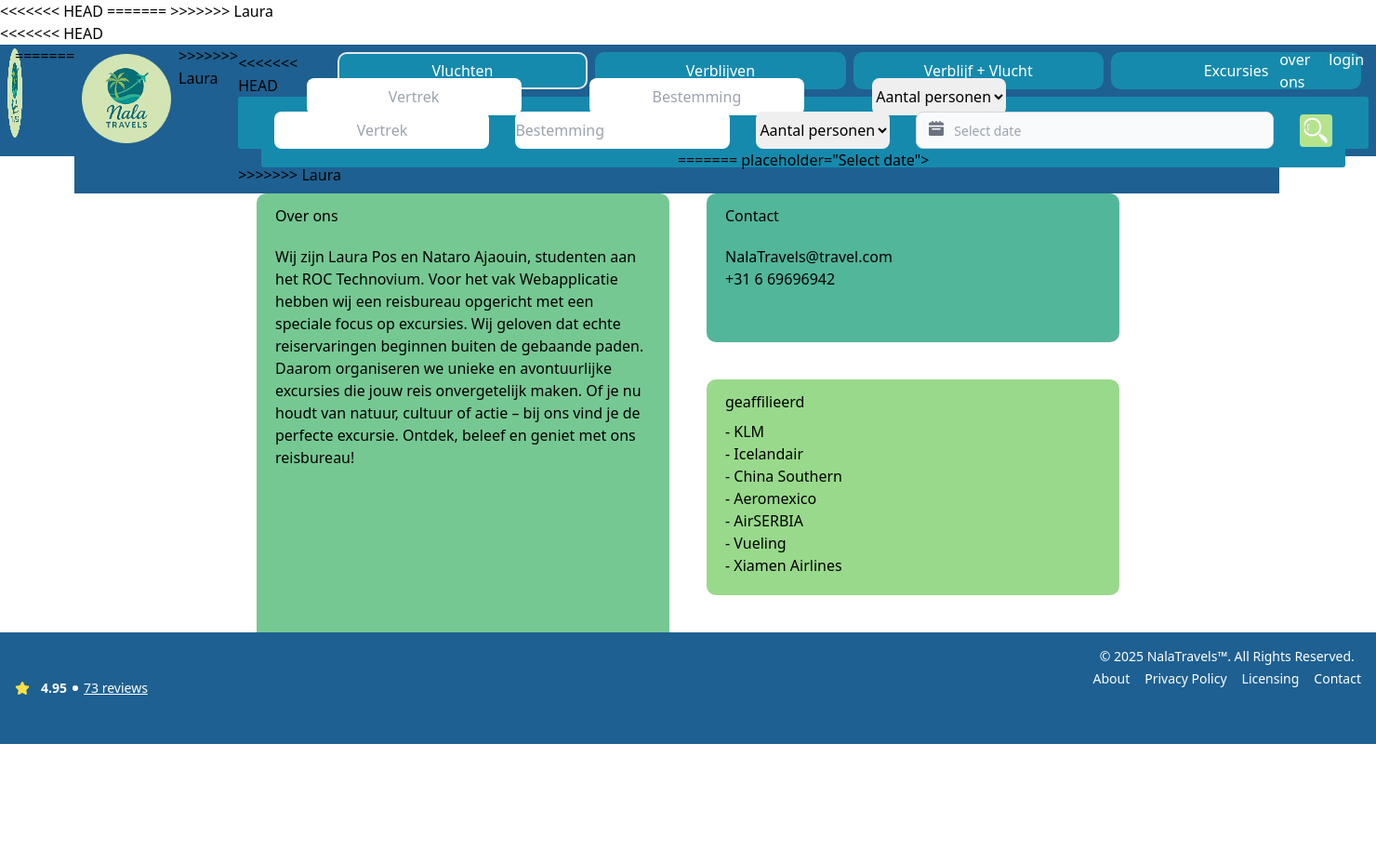
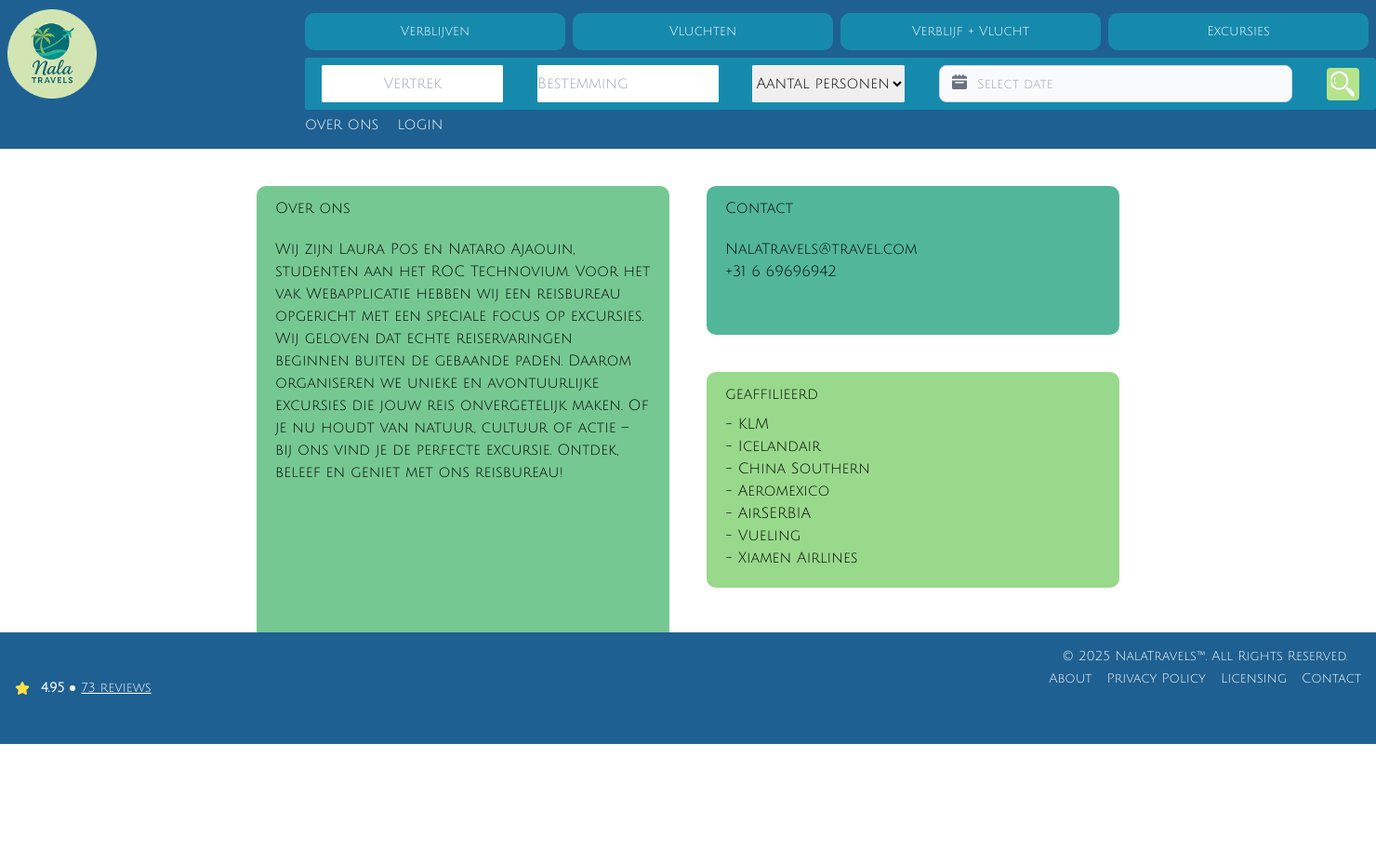
Before and after one commit to TooHighDude420/Nala_Travels, a PHP site: page /index.php?page=overons in a window 1480 px wide. Shown: the whole page at 93% size. After the commit the page ends 800 px from the top, so only its background shows below. Run offline with PHP 8.4, Linux system fonts and the light colour scheme; some libraries are stand-ins or nearby versions; some web fonts are replaced.

Commit message:
tried to fix it

```diff
--- a/NalaTravels/assets/css/style.css
+++ b/NalaTravels/assets/css/style.css
@@ -1,4 +1,3 @@
-<<<<<<< HEAD
 .julius-sans-one-regular {
     font-family: "Julius Sans One", sans-serif;
     font-weight: 400;
@@ -14,11 +13,11 @@
     border-width: 2px;
 }
 
-.login{
+.login {
     background-image: url(../img/login/bg.png);
-=======
-.inputFields{
+}
+
+.inputFields {
     border-radius: 2%;
     height: 5vh;
->>>>>>> Laura
 }
--- a/NalaTravels/assets/includes/header.inc.php
+++ b/NalaTravels/assets/includes/header.inc.php
@@ -3,53 +3,12 @@
     <!-- scripts for components -->
     <script src="https://cdn.jsdelivr.net/npm/flowbite@3.1.2/dist/flowbite.min.js"></script>
 
-<<<<<<< HEAD
-    <div class="bg-[#1E6091] w-full h-[15vh] flex justify-between">
-        <a href="index.php?page=home">
-            <img src="assets/img/header/logo.png" alt="logo" class="size-24 m-2 mt-1">
-        </a>
-
-=======
     <div class="bg-[#1E6091] w-full h-[20vh] flex justify-between">
         <img src="assets/img/header/logo.png" alt="logo" class="size-24 m-2 mt-2.5">
->>>>>>> Laura
         <div class="flex flex-col justify-around">
             <div>
                 <div class="boven flex content-center flex-wrap w-[80%]">
                     <div class="flex">
-<<<<<<< HEAD
-                        <button type="button" id="vluchten" onclick="flightsActive()"
-                            class="text-white bg-[#168AAD] hover:border-white hover:border-2 font-small rounded-[10px] text-xxs text-center me-2 mb-2 w-[35vh] active">Vluchten</button>
-                        <button type="button" id="verblijven" onclick="staysActive()"
-                            class="text-white bg-[#168AAD] hover:border-white hover:border-2 font-small rounded-[10px] text-xxs text-center me-2 mb-2 w-[35vh]">Verblijven</button>
-                        <button type="button" id="verblijfVlucht" onclick="combiActive()"
-                            class="text-white bg-[#168AAD] hover:border-white hover:border-2 font-small rounded-[10px] text-xxs text-center me-2 mb-2 w-[35vh]">Verblijf
-                            + Vlucht</button>
-                        <button type="button" id="excursie" onclick="excursionActive()"
-                            class="text-white bg-[#168AAD] hover:border-white hover:border-2 font-small rounded-[10px] text-xxs text-center me-2 mb-2 w-[35vh]">Excursies</button>
-                    </div>
-                </div>
-                <form action="assets/php/search.php" method="post"
-                    class="onder bg-[#168AAD] h-[7vh] rounded-[3px] flex justify-evenly content-center flex-wrap">
-                    <input type="text" name="departure" id="departure"
-                        class="inputFields placeholder:text-center" placeholder="Vertrek">
-                    <input type="text" name="arrival" id="arrival" class="inputFields placeholder:text-center"
-                        placeholder="Bestemming">
-                    <select name="groupSize" id="groupSize" class="inputFields">
-                        <option value="def" selected="true" disabled="disabled" class="text-gray-500">Aantal
-                            personen
-                        </option>
-                        <option value="1">1</option>
-                        <option value="2">2</option>
-                        <option value="3">3</option>
-                        <option value="4">4</option>
-                        <option value="5+">5+</option>
-                    </select>
-                    <div class="relative w-[20%]">
-                        <div class="absolute top-[1.3vh] start-0 flex items-center ps-3.5 pointer-events-none">
-                            <svg class="w-4 h-4 text-gray-500" aria-hidden="true" xmlns="http://www.w3.org/2000/svg"
-                                fill="currentColor" viewBox="0 0 20 20">
-=======
                         <button type="button"
                             class="text-white bg-[#168AAD] hover:border-white hover:border-2 font-small rounded-[10px] text-sm px-5 py-2.5 text-center me-2 mb-2 w-[35vh]">Verblijven</button>
                         <button type="button"
@@ -63,7 +22,8 @@
                 </div>
 
                 <div class="onder bg-[#168AAD] h-[7vh] rounded-[3px] flex justify-around content-center flex-wrap">
-                    <input type="text" name="departure" id="departure" class="inputFields placeholder:text-center" placeholder="Vertrek">
+                    <input type="text" name="departure" id="departure" class="inputFields placeholder:text-center"
+                        placeholder="Vertrek">
                     <input type="text" name="arrival" id="arrival" class="inputFields" placeholder="Bestemming">
                     <select name="groupSize" id="groupSize" class="inputFields">
                         <option value="def" selected="true" disabled="disabled">Aantal personen</option>
@@ -77,14 +37,12 @@
                         <div class="absolute top-[1.3vh] start-0 flex items-center ps-3.5 pointer-events-none">
                             <svg class="w-4 h-4 text-gray-500 dark:text-gray-400" aria-hidden="true"
                                 xmlns="http://www.w3.org/2000/svg" fill="currentColor" viewBox="0 0 20 20">
->>>>>>> Laura
                                 <path
                                     d="M20 4a2 2 0 0 0-2-2h-2V1a1 1 0 0 0-2 0v1h-3V1a1 1 0 0 0-2 0v1H6V1a1 1 0 0 0-2 0v1H2a2 2 0 0 0-2 2v2h20V4ZM0 18a2 2 0 0 0 2 2h16a2 2 0 0 0 2-2V8H0v10Zm5-8h10a1 1 0 0 1 0 2H5a1 1 0 0 1 0-2Z" />
                             </svg>
                         </div>
                         <input datepicker id="default-datepicker" type="text"
                             class="h-[5vh] bg-gray-50 border border-gray-300 text-gray-900 text-sm rounded-lg focus:ring-blue-500 focus:border-blue-500 block w-full ps-10 p-2.5 dark:bg-gray-700 dark:border-gray-600 dark:placeholder-gray-400 dark:text-white dark:focus:ring-blue-500 dark:focus:border-blue-500"
-<<<<<<< HEAD
                             placeholder="Select date" name="date">
                     </div>
                     <button type="submit">
@@ -93,19 +51,13 @@
                             <img src="assets/img/header/search.png" alt="search" class="h-[80%] w-[80%]] allign-center">
                         </div>
                     </button>
-                </form>
-=======
-                            placeholder="Select date">
-                    </div>
+                    </form>
                 </div>
-
->>>>>>> Laura
+                <div class="text-white flex mt-1">
+                    <a href="index.php?page=overons" class="mr-5">over ons</a>
+                    <a href="index.php?page=login" class="mr-5">login</a>
+                </div>
             </div>
         </div>
-        <div class="text-white flex mt-1">
-            <a href="index.php?page=overons" class="mr-5">over ons</a>
-            <a href="index.php?page=login" class="mr-5">login</a>
-        </div>
-    </div>
 </section>
 <script src="assets/js/searchSystem/searchMain.js"></script>
--- a/NalaTravels/index.php
+++ b/NalaTravels/index.php
@@ -25,12 +25,9 @@ $footerArray = ["home", "contact", "overons", "search", "login", "register"];
     <meta name="viewport" content="width=device-width, initial-scale=1.0">
     <title>Nala Travels</title>
     <script src="https://cdn.tailwindcss.com"></script>
-<<<<<<< HEAD
     <link rel="preconnect" href="https://fonts.googleapis.com">
     <link href="https://fonts.googleapis.com/css2?family=Imperial+Script&family=Julius+Sans+One&display=swap"
         rel="stylesheet">
-=======
->>>>>>> Laura
     <link rel="stylesheet" href="assets/css/style.css">
 </head>
 
```
